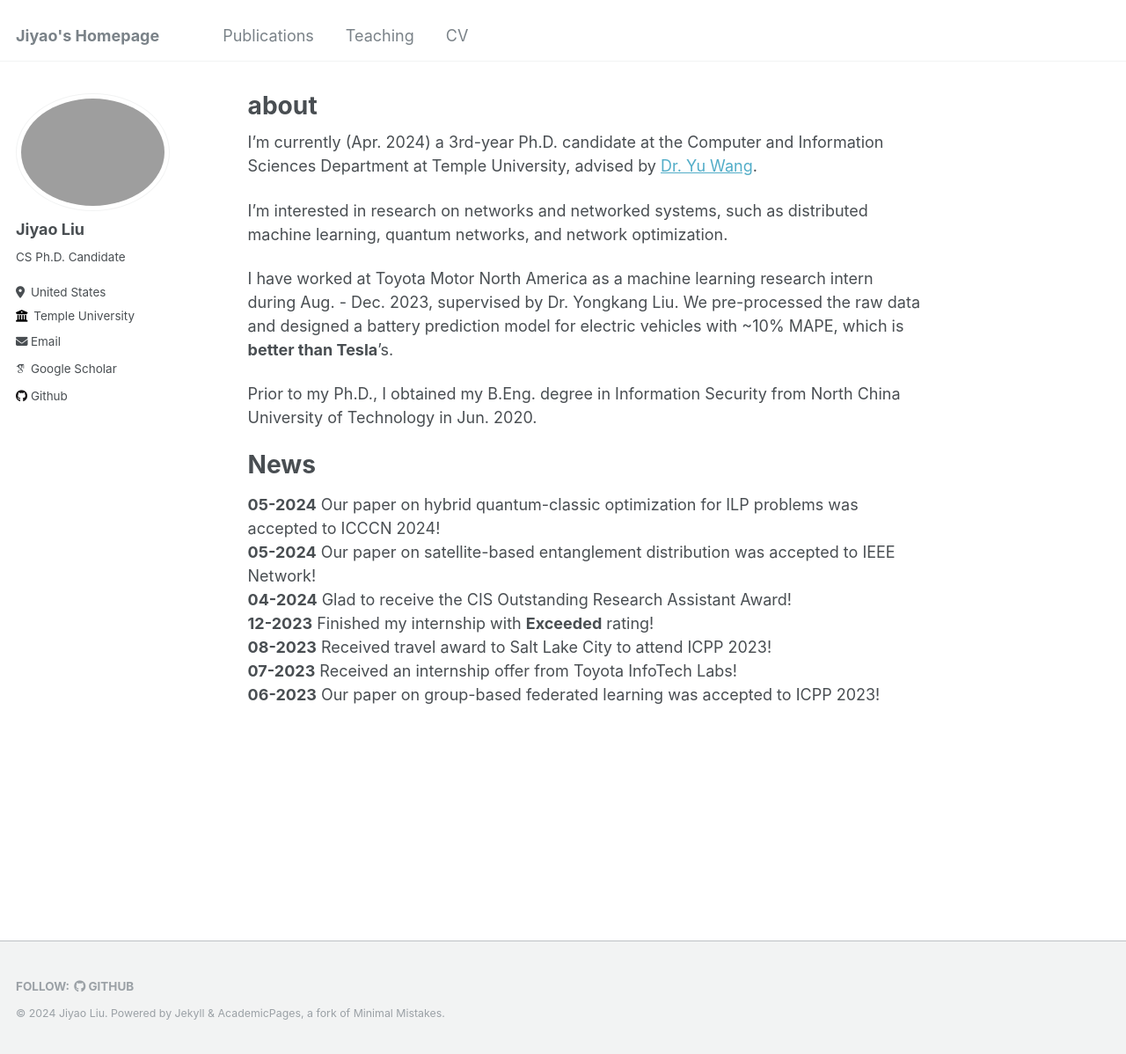
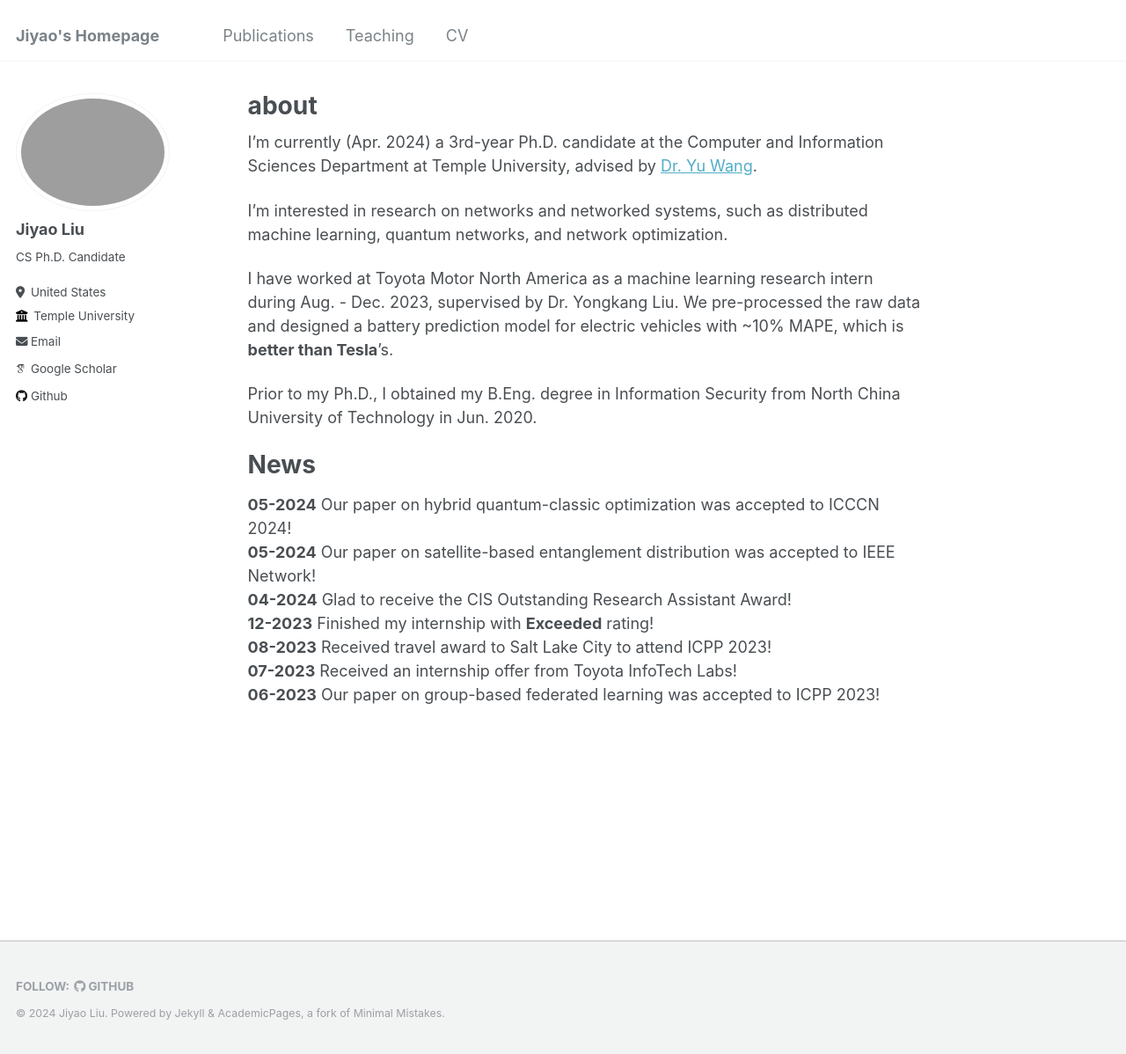
Before and after one commit to Jiyao17/jiyao17.github.io, a Jekyll site: the page built from _pages/about.md, in a window 1280 px wide and 1198 px high. Shown: the whole window at 88% size. Built offline with Jekyll 4.4.1, drawn with Linux system fonts in a browser that asks for light colours; some web fonts are replaced.

Commit message:
Update about.md

```diff
--- a/_pages/about.md
+++ b/_pages/about.md
@@ -18,7 +18,7 @@ Prior to my Ph.D., I obtained my B.Eng. degree in Information Security from Nort
 
 # News
 
-**05-2024**  Our paper on hybrid quantum-classic optimization for ILP problems was accepted to ICCCN 2024!
+**05-2024**  Our paper on hybrid quantum-classic optimization was accepted to ICCCN 2024!
 **05-2024**  Our paper on satellite-based entanglement distribution was accepted to IEEE Network!
 **04-2024**  Glad to receive the CIS Outstanding Research Assistant Award!
 **12-2023**  Finished my internship with **Exceeded** rating!
```
